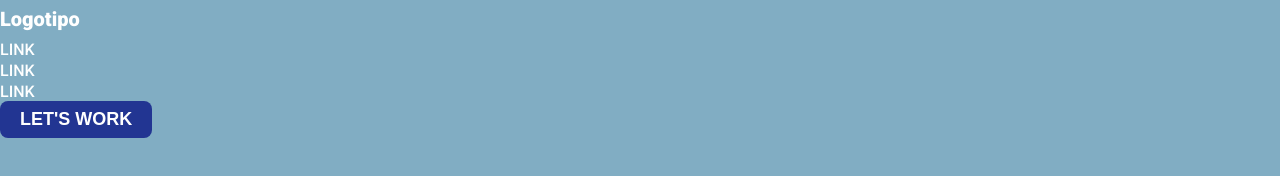
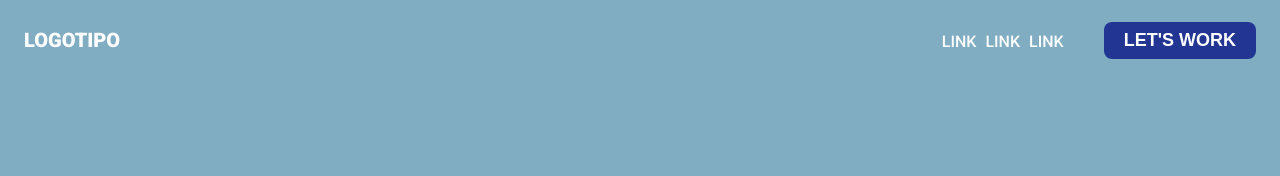
Before and after one commit to ViniNas01/LandingPageChaveiro, a plain HTML site: page view/index.html in a window 1280 px wide. Drawn offline with Linux system fonts and the light colour scheme.

Commit message:
feat: Criando Header Desktop

```diff
--- a/view/style.css
+++ b/view/style.css
@@ -60,6 +60,7 @@ span {
     font-size: 20px;
     font-weight: 900;
     line-height: 38px;
+    text-transform: uppercase;
 }
 
 /** Configuração dos Botões da Página*/
@@ -73,3 +74,36 @@ button {
     font-weight: 900;
     text-transform: uppercase;
 }
+
+/** ---------------------------------------------------------------------------- */
+
+/** Configuração do display da pagina*/
+
+.container {
+    margin: 0 auto;
+    max-width: 1400px;
+    overflow: hidden;
+}
+
+.navbar {
+    height: 80px;
+    padding: 0 24px;
+}
+
+.navbar .flex {
+    display: flex;
+    justify-content: space-between;
+    align-items: center;
+    height: 100%;
+}
+
+.navbar nav{
+    display: flex;
+    gap: 40px;
+    align-items: center;
+}
+
+.navbar ul {
+    display: flex;
+    gap: 9px;
+}
```
